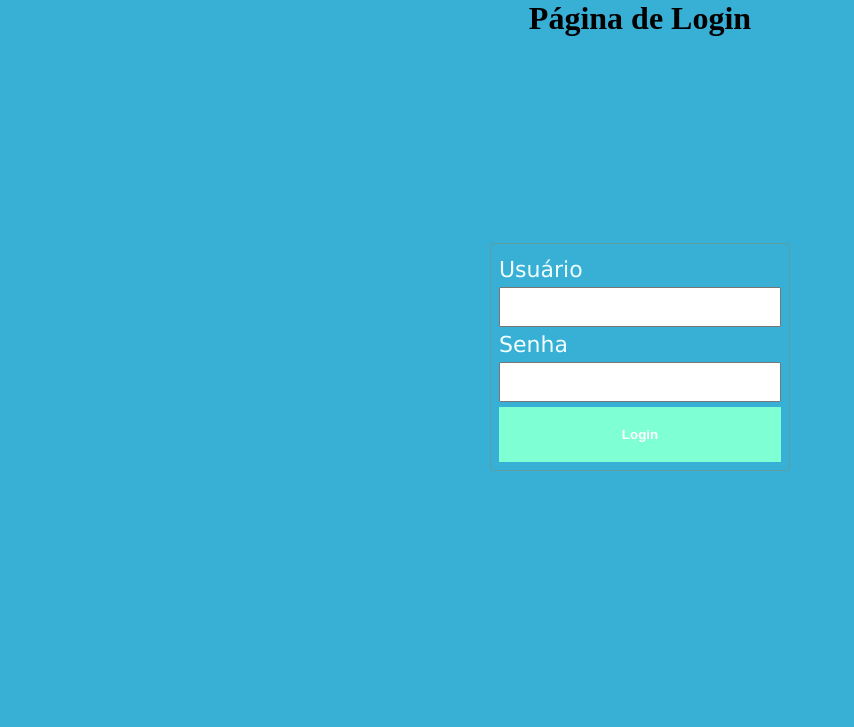
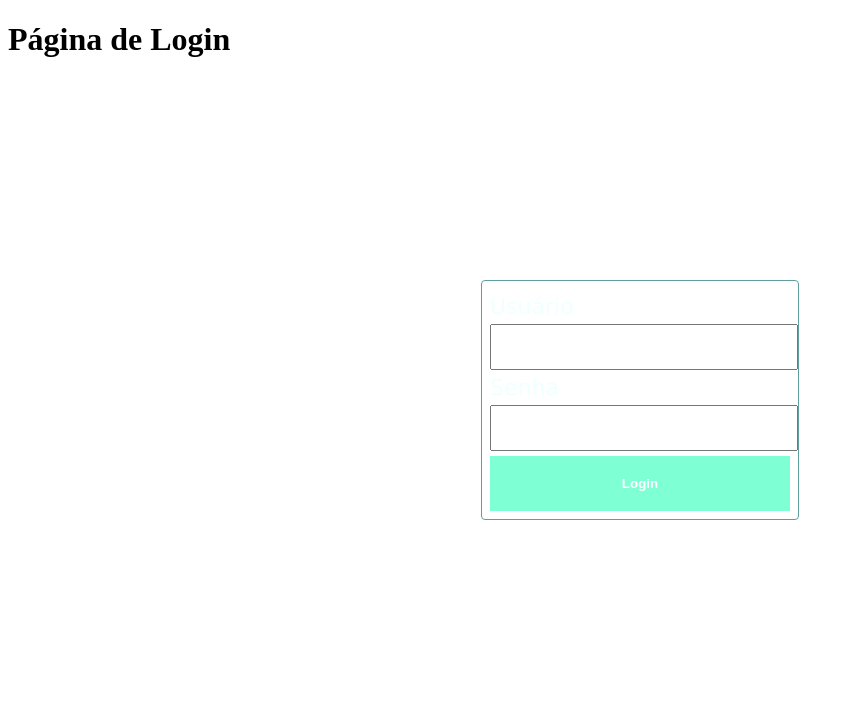
Before and after one commit to melk-azevedo/site_rick, a Flask app: page /login in a window 1280 px wide. Shown: the top 727 px of the page, without its empty margins (0-854 px from the left). Run offline with Flask 2, Linux system fonts and the light colour scheme.

Commit message:
Aplicando css

```diff
--- a/templates/login.html
+++ b/templates/login.html
@@ -5,7 +5,7 @@
     <meta charset="UTF-8">
     <meta http-equiv="X-UA-Compatible" content="IE=edge">
     <meta name="viewport" content="width=device-width, initial-scale=1.0">
-    <link rel="stylesheet" href="style.css">
+    <link rel="stylesheet" href="style_login.css">
     <title>Login</title>
 </head>
 
--- a/templates/style.css
+++ b/templates/style_login.css
@@ -1,35 +1,3 @@
-body {
-    background-color: rgba(19, 161, 204, 0.842);
-}
-
-* {
-    margin: 0;
-    padding: 0;
-    box-sizing: border-box;
-}
-
-h1 {
-    text-align: center;
-    color: black;
-}
-
-p {
-    text-align: center;
-    color: black;
-}
-
-* {
-    margin: 0;
-    padding: 0;
-
-}
-
-a {
-    text-align: center;
-    text-decoration: none;
-    color: blue;
-}
-
 main {
     width: 100%;
     height: 80vh;
```
